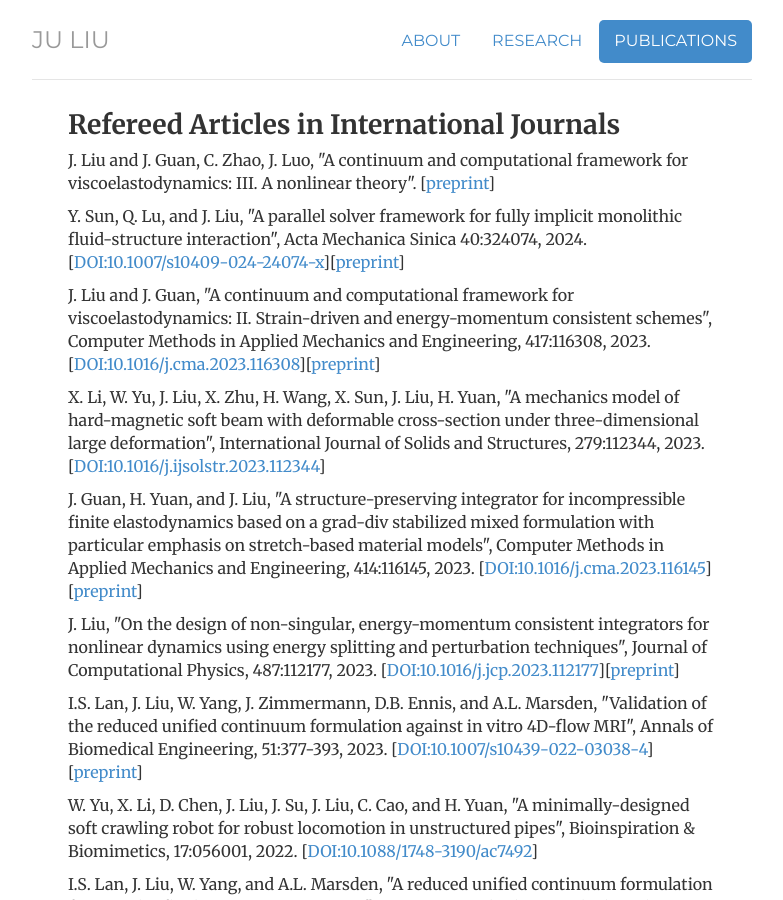
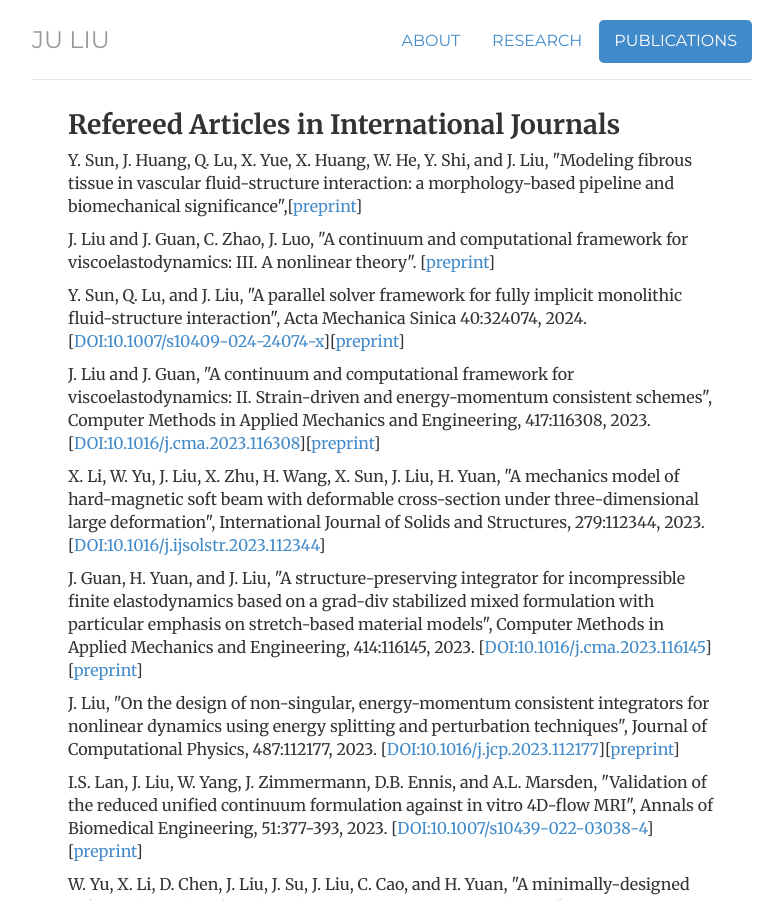
Before and after one commit to ju-liu/ju-liu.github.io, a Jekyll site: the page built from publications/index.html, in a window 1280 px wide and 900 px high. Shown: the whole window, without its empty margins (248-1031 px from the left). Built offline with Jekyll 4.4.1, drawn with Linux system fonts in a browser that asks for light colours; nearby versions of some CDN libraries; library files that are not in the unit come from our copies; comment, search, counter and statistics services are not loaded.

Commit message:
Update index.html

```diff
--- a/publications/index.html
+++ b/publications/index.html
@@ -10,6 +10,8 @@ description: Current Publications for Dr. Ju Liu
 <div class="cv">
 
   <h2>Refereed Articles in International Journals</h2>
+  <p>Y. Sun, J. Huang, Q. Lu, X. Yue, X. Huang, W. He, Y. Shi, and J. Liu, "Modeling fibrous tissue in vascular fluid-structure interaction: a morphology-based pipeline and biomechanical significance",[<a href="https://arxiv.org/pdf/2406.07064.pdf">preprint</a>]</p>
+
   <p>J. Liu and J. Guan, C. Zhao, J. Luo, "A continuum and computational framework for viscoelastodynamics: III. A nonlinear theory". [<a href="https://arxiv.org/pdf/2405.03090">preprint</a>]</p>
 
   <p>Y. Sun, Q. Lu, and J. Liu, "A parallel solver framework for fully implicit monolithic fluid-structure interaction", Acta Mechanica Sinica 40:324074, 2024. [<a href="https://doi.org/10.1007/s10409-024-24074-x">DOI:10.1007/s10409-024-24074-x</a>][<a href="https://arxiv.org/pdf/2206.06996.pdf">preprint</a>]</p>
```
